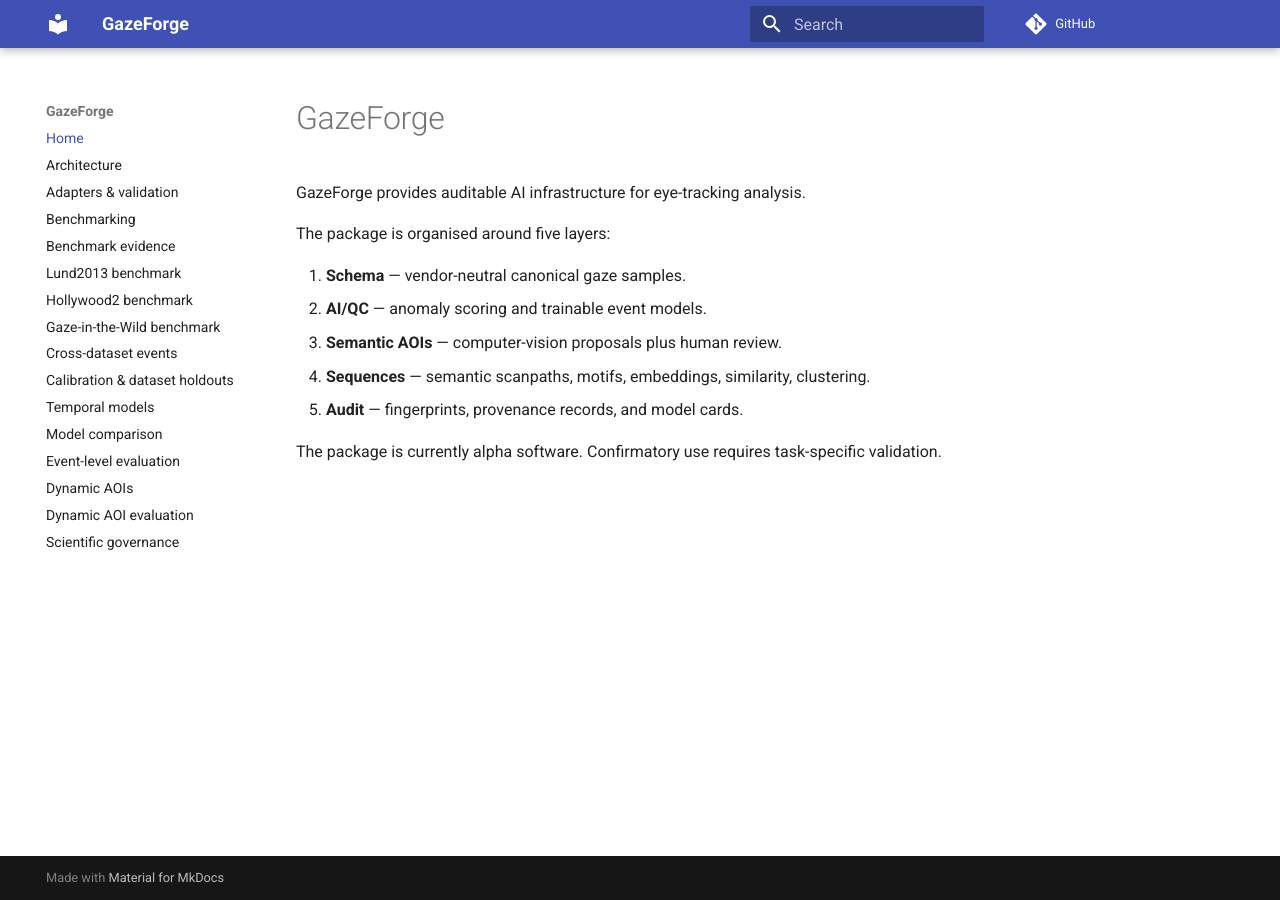
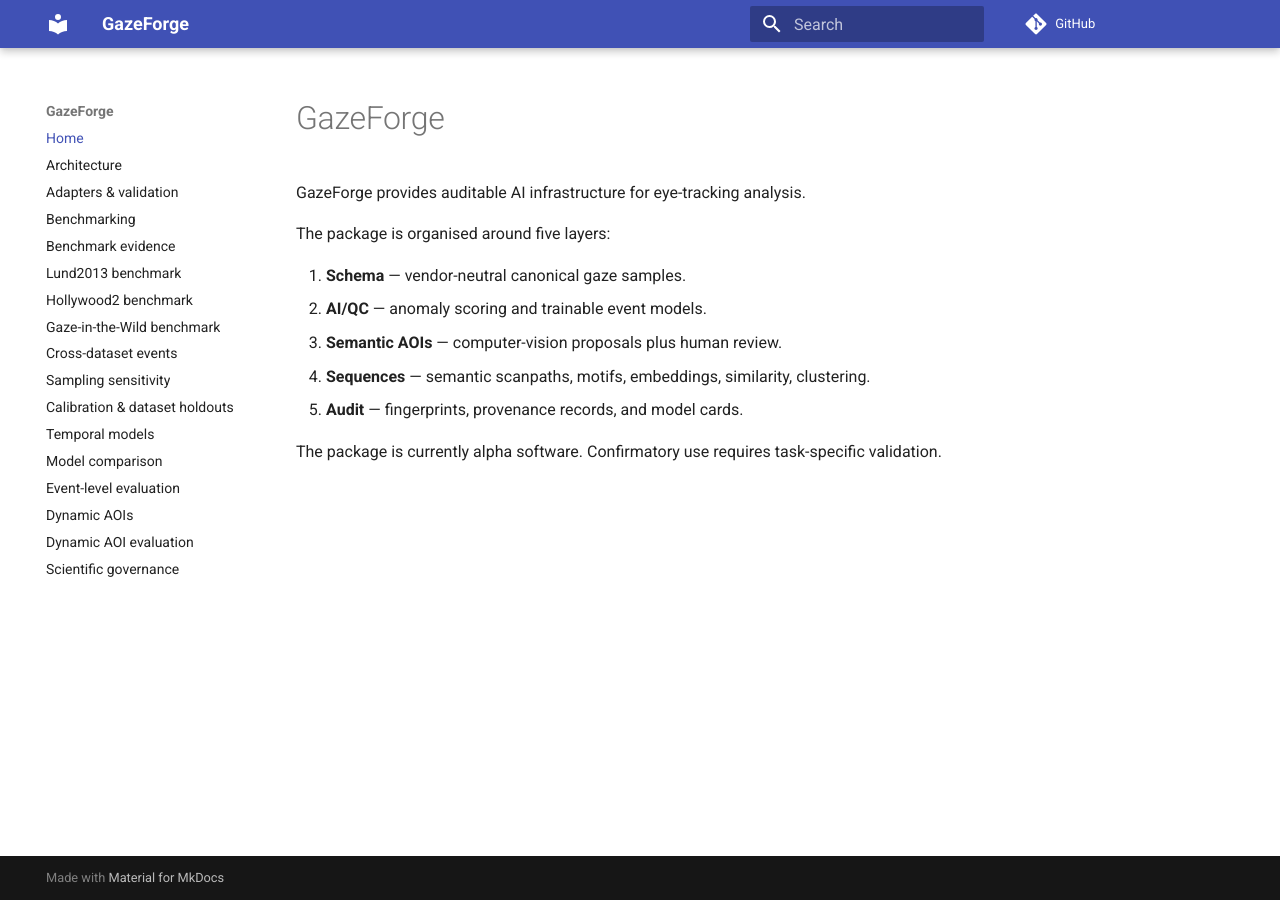
Before and after one commit to stefanosbalaskas/GazeForge, an MkDocs documentation site: the page built from docs/index.md, in a window 1280 px wide. Built offline with MkDocs 1.6.1 and Material for MkDocs 9.7.7, drawn with Linux system fonts in a browser that asks for light colours; comment, search, counter and statistics services are not loaded.

Commit message:
Add sampling sensitivity docs navigation

```diff
--- a/mkdocs.yml
+++ b/mkdocs.yml
@@ -13,6 +13,7 @@
   - Hollywood2 benchmark: hollywood2-benchmark.md
   - Gaze-in-the-Wild benchmark: gaze-in-wild-benchmark.md
   - Cross-dataset events: cross-dataset-events.md
+  - Sampling sensitivity: sampling-sensitivity.md
   - Calibration & dataset holdouts: calibration.md
   - Temporal models: temporal-models.md
   - Model comparison: model-comparison.md
```
